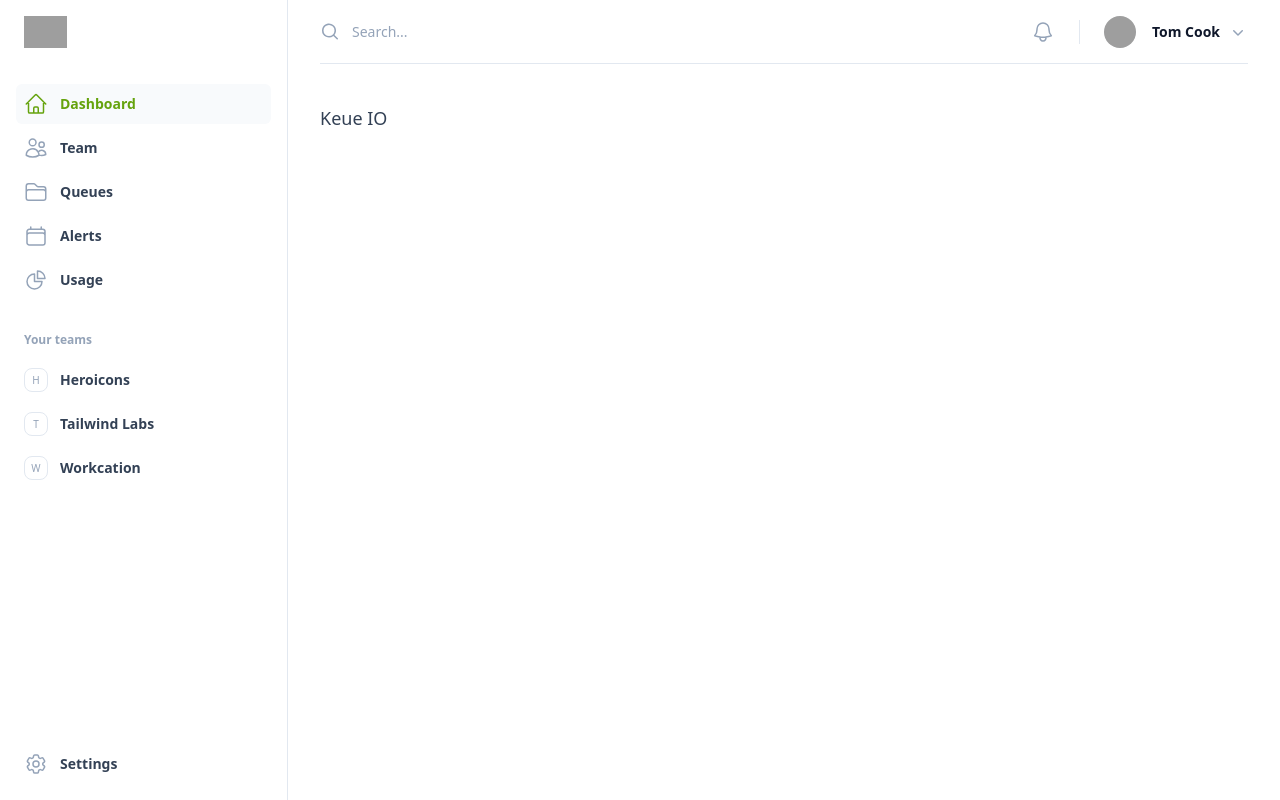
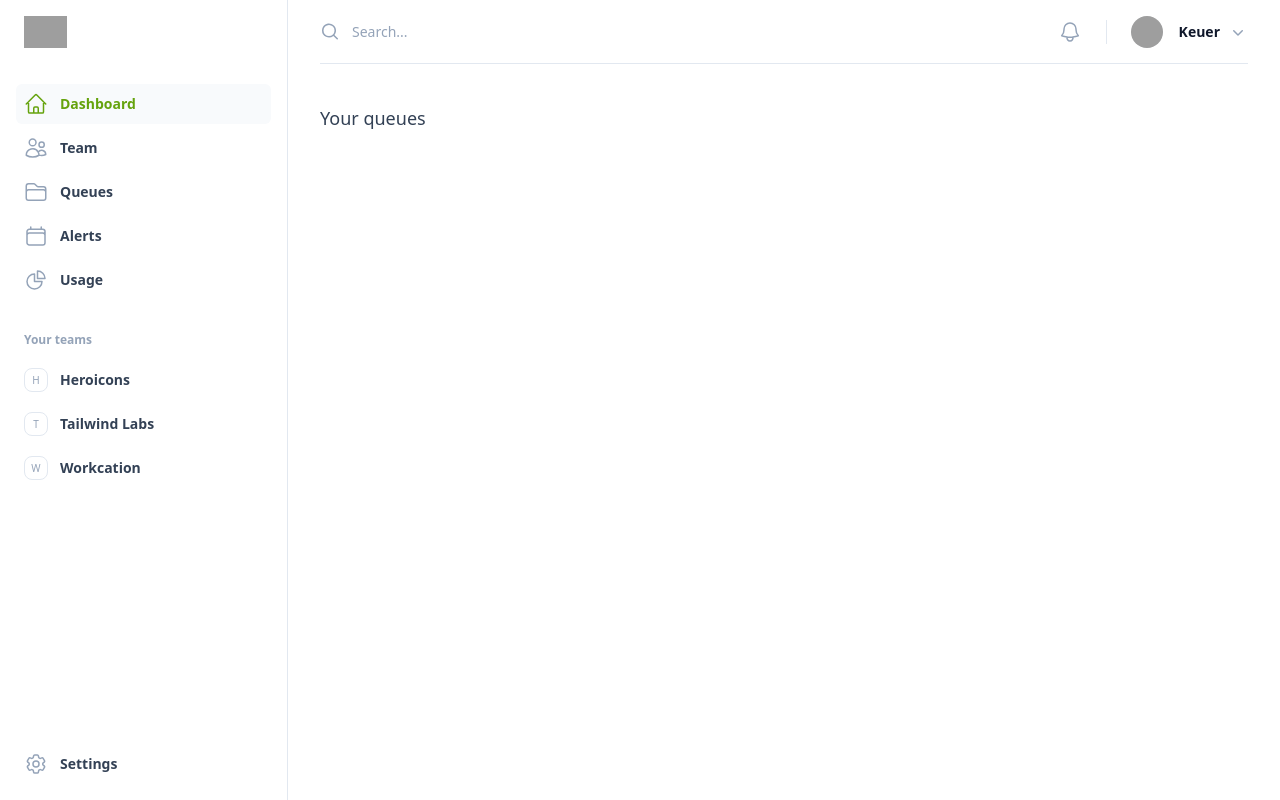
Before and after one commit to keueio/keue-app-beta-v2, a Vue app: page / in a window 1280 px wide. Built offline with nearby package versions, Linux system fonts and the light colour scheme; grey boxes are pictures that could not be loaded.

Commit message:
Installed tailwind ui

```diff
--- a/src/App.vue
+++ b/src/App.vue
@@ -98,7 +98,7 @@
                                         <span
                                             class="ml-4 text-sm font-semibold leading-6 text-gray-900"
                                             aria-hidden="true"
-                                            >Tom Cook</span
+                                            >Keuer</span
                                         >
                                         <ChevronDownIcon
                                             class="ml-2 h-5 w-5 text-gray-400"
--- a/src/views/HomeView.vue
+++ b/src/views/HomeView.vue
@@ -2,6 +2,6 @@
 
 <template>
     <main>
-        <h1 class="title text-lg font-medium text-gray-700">Keue IO</h1>
+        <h1 class="title text-lg font-medium text-gray-700">Your queues</h1>
     </main>
 </template>
```
